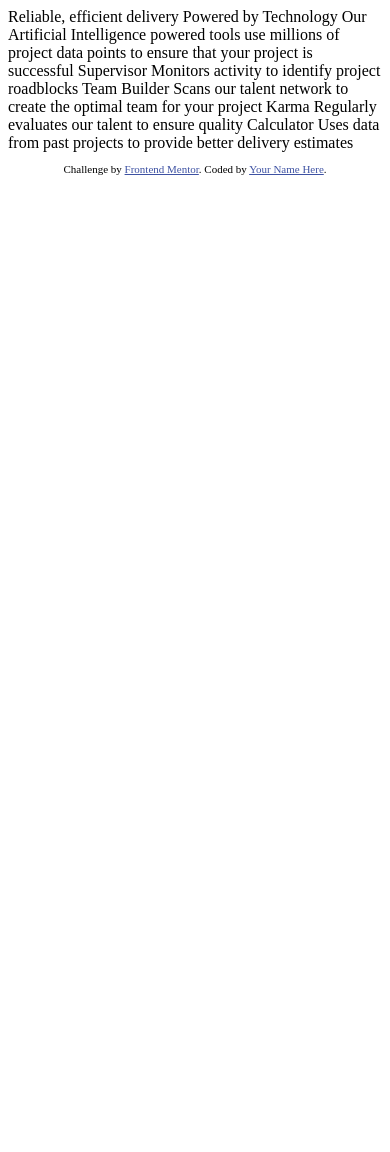
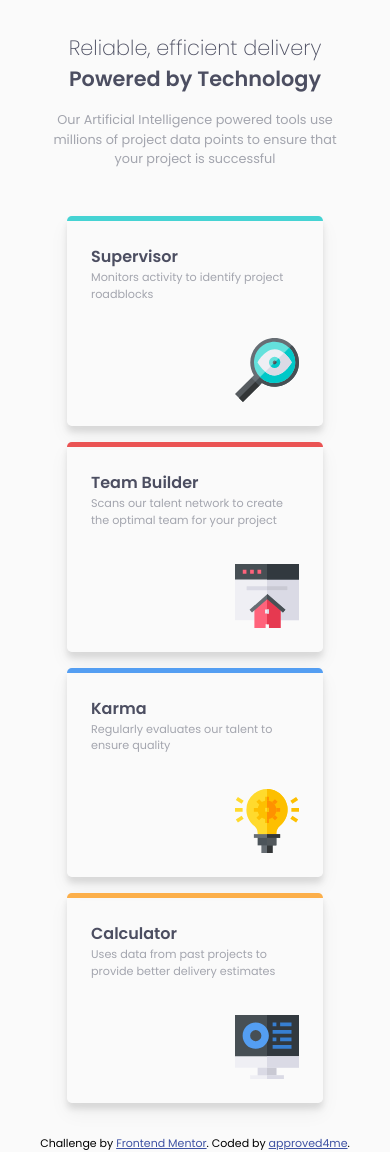
Before and after one commit to approved4me/FM-Four-card-feature-section, a plain HTML site: page index.html in a window 390 px wide. Before the commit the page ends 844 px from the top, so only its background shows below. Drawn offline with Linux system fonts and the light colour scheme.

Commit message:
smartphone ready

```diff
--- a/index.html
+++ b/index.html
@@ -1,45 +1,60 @@
 <!DOCTYPE html>
 <html lang="en">
+
 <head>
   <meta charset="UTF-8">
-  <meta name="viewport" content="width=device-width, initial-scale=1.0"> <!-- displays site properly based on user's device -->
-
+  <meta name="viewport" content="width=device-width, initial-scale=1.0">
   <link rel="icon" type="image/png" sizes="32x32" href="./images/favicon-32x32.png">
-
+  <link rel="preconnect" href="https://fonts.googleapis.com">
+  <link rel="preconnect" href="https://fonts.gstatic.com" crossorigin>
+  <link href="https://fonts.googleapis.com/css2?family=Poppins:wght@200;400;600&display=swap" rel="stylesheet">
+  <link rel="stylesheet" href="style.css">
   <title>Frontend Mentor | Four card feature section</title>
 
-  <!-- Feel free to remove these styles or customise in your own stylesheet 👍 -->
-  <style>
-    .attribution { font-size: 11px; text-align: center; }
-    .attribution a { color: hsl(228, 45%, 44%); }
-  </style>
 </head>
+
 <body>
+  <main>
+    <article>
 
-  Reliable, efficient delivery
-  Powered by Technology
+      <div class="top">
+        <h1>Reliable, efficient delivery <span>Powered by Technology</span> </h1>
+        <p>Our Artificial Intelligence powered tools use millions of project data points
+          to ensure that your project is successful</p>
+      </div>
 
-  Our Artificial Intelligence powered tools use millions of project data points
-  to ensure that your project is successful
+      <div class="cards">
+        <div class="box b1">
+          <h2>Supervisor</h2>
+          <p>Monitors activity to identify project roadblocks</p>
+          <img src="./images/icon-supervisor.svg" alt="">
+        </div>
+        <div class="box b2">
+          <h2>Team Builder</h2>
+          <p>Scans our talent network to create the optimal team for your project</p>
+          <img src="./images/icon-team-builder.svg" alt="">
+        </div>
+        <div class="box b3">
+          <h2>Karma</h2>
+          <p>Regularly evaluates our talent to ensure quality</p>
+          <img src="./images/icon-karma.svg" alt="">
+        </div>
+        <div class="box b4">
+          <h2>Calculator</h2>
+          <p>Uses data from past projects to provide better delivery estimates</p>
+          <img src="./images/icon-calculator.svg" alt="">
+        </div>
+      </div>
 
-  Supervisor
-  Monitors activity to identify project roadblocks
-
-  Team Builder
-  Scans our talent network to create the optimal team for your project
-
-  Karma
-  Regularly evaluates our talent to ensure quality
-
-  Calculator
-  Uses data from past projects to provide better delivery estimates
-
+    </article>
+  </main>
 
   <footer>
     <p class="attribution">
       Challenge by <a href="https://www.frontendmentor.io?ref=challenge" target="_blank">Frontend Mentor</a>.
-      Coded by <a href="#">Your Name Here</a>.
+      Coded by <a href="https://github.com/approved4me">approved4me</a>.
     </p>
   </footer>
 </body>
+
 </html>
--- /dev/null
+++ b/style.css
@@ -0,0 +1,114 @@
+*, *::before, *::after {
+    box-sizing: border-box;
+  }
+  * {
+    margin: 0;
+  }
+  html, body {
+    height: 100%;
+  }
+  body {
+    line-height: 1.5;
+  }
+  img, picture, video, canvas, svg {
+    display: block;
+    max-width: 100%;
+  }
+  input, button, textarea, select {
+    font: inherit;
+  }
+  p, h1, h2, h3, h4, h5, h6 {
+    overflow-wrap: break-word;
+  }
+
+/* RESET END*/
+
+:root {
+    --primary-red: hsl(0, 78%, 62%);
+    --primary-cyan: hsl(180, 62%, 55%);
+    --primary-orange: hsl(34, 97%, 64%);
+    --primary-blue: hsl(212, 86%, 64%);
+
+    --neutral-very_dark_blue: hsl(234, 12%, 34%);
+    --neutral-grayish_blue: hsl(229, 6%, 66%);
+    --neutral-very_light_gray: hsl(0, 0%, 98%);
+}
+
+
+body {
+    background-color: var(--neutral-very_light_gray);
+    font-family: 'Poppins', sans-serif;
+    font-size: 0.938rem;
+}
+
+main {
+    margin: 2rem auto;
+    max-width: 18rem;
+}
+
+.top {
+  margin-block-end: 3rem;
+}
+
+.top h1 {
+  color: var(--neutral-very_dark_blue);
+  font-size: 1.3rem;
+  font-weight: 200;
+  text-align: center;
+  margin-block: 1rem;
+}
+
+.top h1 span {
+  font-weight: 700;
+}
+
+.top p {
+  color: var(--neutral-grayish_blue);
+  text-align: center;
+  font-size: 0.8rem;
+}
+
+.box {
+  border-radius: 0.3rem;
+  position: relative;
+  padding: 1.5rem;
+  margin: 1rem;
+  border-top: 5px solid;
+  box-shadow: 0 10px 20px rgba(0, 0, 0, 0.05), 0 6px 6px rgba(0, 0, 0, 0.1);
+}
+
+.box h2 {
+  font-size: 1rem;
+  color: var(--neutral-very_dark_blue);
+}
+
+.box p {
+  font-size: 0.7rem;
+  color: var(--neutral-grayish_blue);
+}
+
+.box img {
+  margin-left: auto;
+  margin-top: 2.2rem;
+}
+
+.b1 {
+  border-color: var(--primary-cyan);
+}
+
+.b2 {
+  border-color: var(--primary-red);
+}
+
+.b3 {
+  border-color: var(--primary-blue);
+}
+
+.b4 {
+  border-color: var(--primary-orange);
+}
+
+/* FOOTER */
+
+.attribution { font-size: 11px; text-align: center; }
+.attribution a { color: hsl(228, 45%, 44%); }
```
